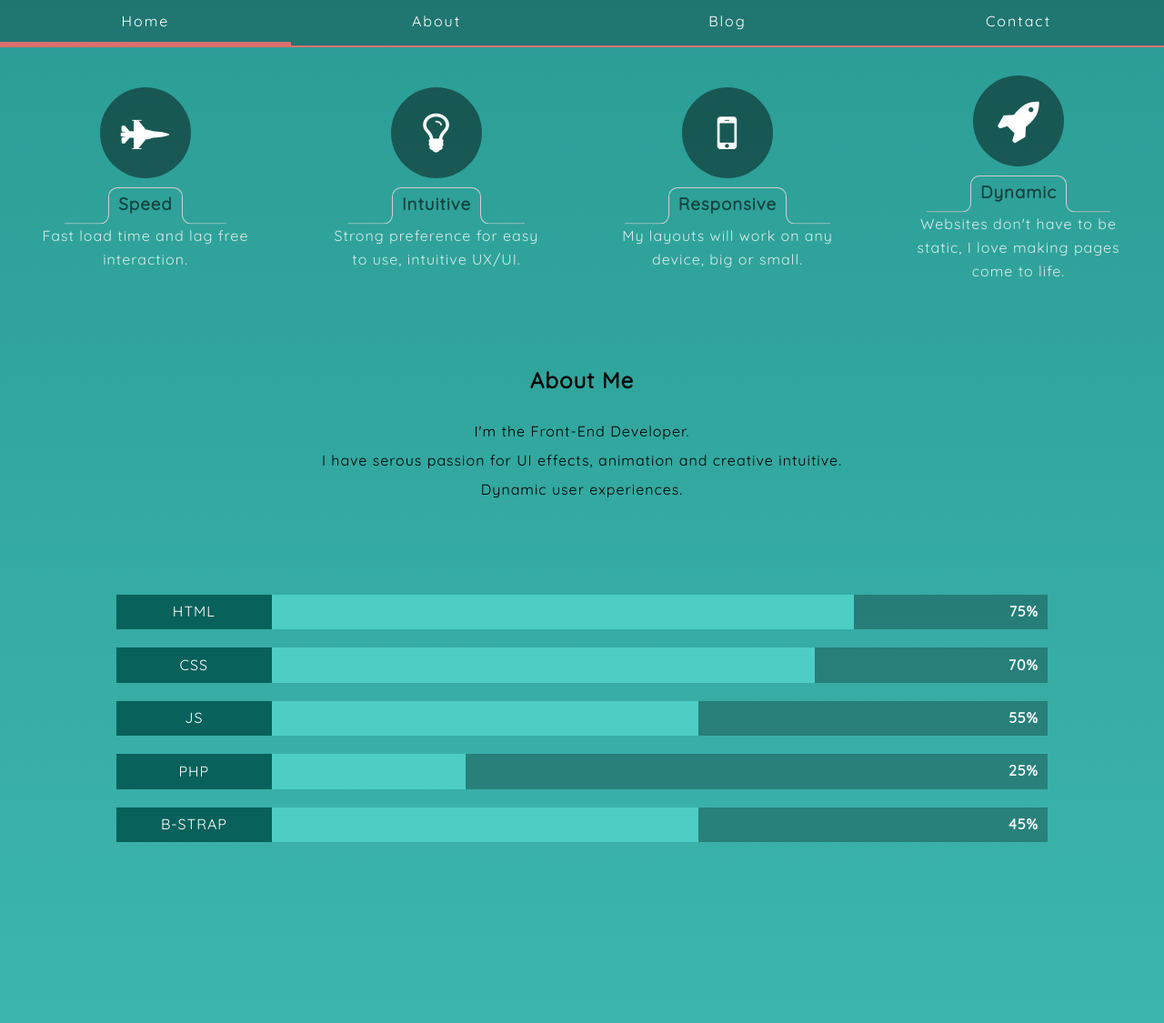
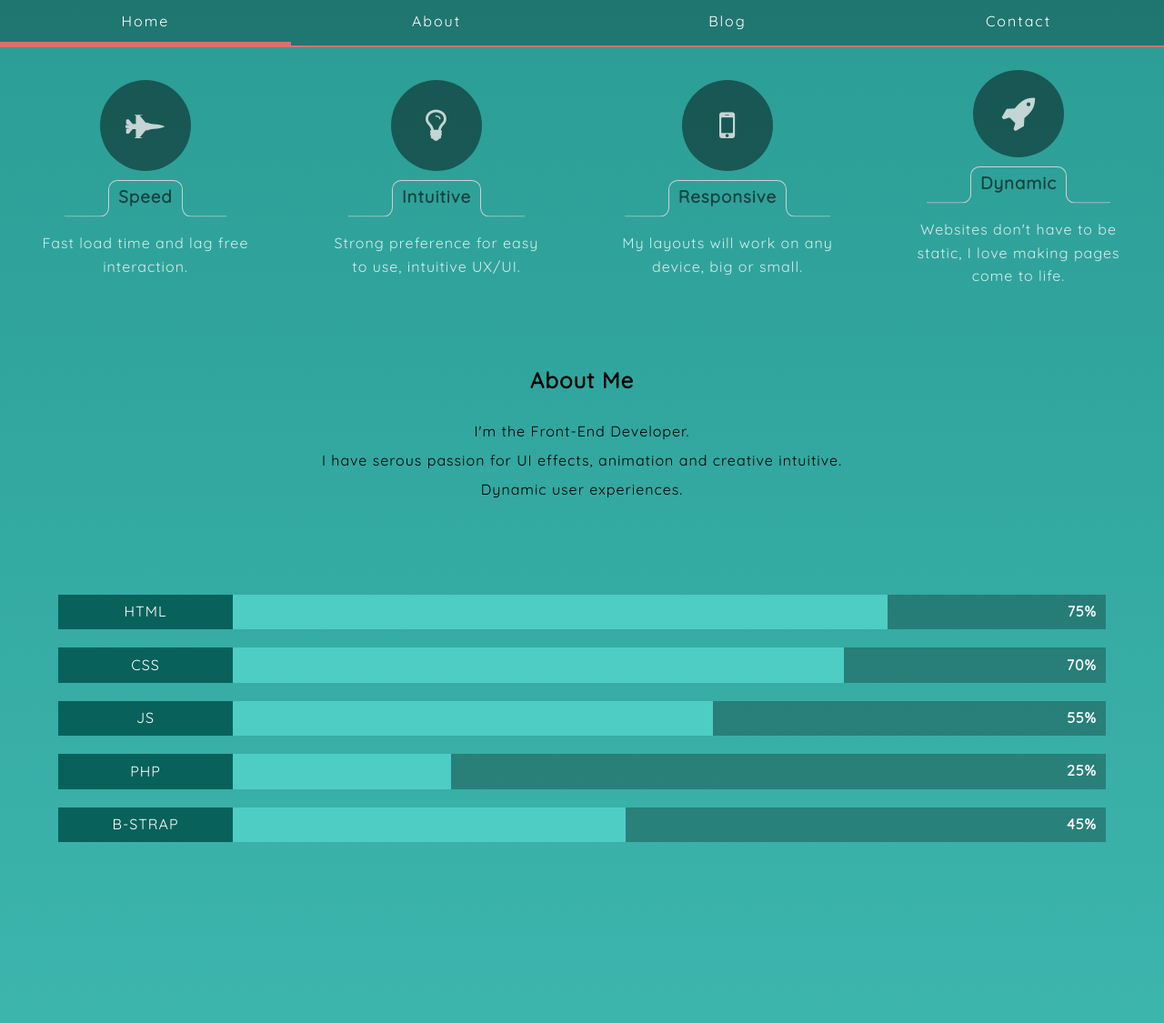
Before and after one commit to Ankit7991/Portfolio1, a PHP site: page / in a window 1280 px wide. Shown: the part 800-1925 px from the top of the page at 91% size. Run offline with PHP 8.4, Linux system fonts and the light colour scheme; some web fonts are replaced.

Commit message:
created my first ever closure, though not needed

```diff
--- a/script/script.js
+++ b/script/script.js
@@ -1,4 +1,33 @@
 'use strict';
+
+//check if element is in viewport [CLOSURE- JUST EXPERIMENTING]
+function inViewport(parentId, elementId){
+
+  var parent = document.querySelector(`#${parentId}`);
+  var element = document.querySelector(`#${elementId}`);
+
+  //what classname you want to change
+  //padClass necessery if padding true
+  return function(activateDistance, ifClassName, elseClassName, padding = false, padClass){
+
+    window.onscroll = function(){
+      var height = parent.getBoundingClientRect().top;
+      if(height <= activateDistance){
+        element.className = `${ifClassName}`;
+        if(padding){
+          parent.classList.add(`${padClass}`);
+        }
+      }else{
+        element.className = `${elseClassName}`;
+        if(padding){
+          parent.classList.remove(`${padClass}`)
+        }
+      }
+    }
+  }
+}
+
+
 //auto type container
 (function autoTypeContainer(){
 
@@ -43,18 +72,23 @@
 //sticky nav
 (function stickyNav(){
 
-  var navWrapper = document.querySelector('#main');
-  var nav = document.querySelector('#nav');
-  window.onscroll = function(){
-    var height = navWrapper.getBoundingClientRect().top;
-    if(height <= -100){
-      nav.className = 'sticky';
-      navWrapper.classList.add('sticky-nav-wrapper');
-    }else{
-      nav.className = 'nonSticky';
-      navWrapper.classList.remove('sticky-nav-wrapper');
-    }
-  }
+  //viewport closure
+  var stickyNav = inViewport('main', 'nav');
+  stickyNav(-100, 'sticky', 'nonsticky', true, 'sticky-nav-wrapper');
+  //upper code is same as below commented code
+
+  // var navWrapper = document.querySelector('#main');
+  // var nav = document.querySelector('#nav');
+  // window.onscroll = function(){
+  //   var height = navWrapper.getBoundingClientRect().top;
+  //   if(height <= -100){
+  //     nav.className = 'sticky';
+  //     navWrapper.classList.add('sticky-nav-wrapper');
+  //   }else{
+  //     nav.className = 'nonSticky';
+  //     navWrapper.classList.remove('sticky-nav-wrapper');
+  //   }
+  // }
 })();
 
 //active nav button
--- a/style/style.css
+++ b/style/style.css
@@ -386,9 +386,16 @@
 }
 
 main section.about .card .card-icon .fa {
-  color: white;
+  color: #ffffffbe;
+  font-size: 40px;
+  font-weight: lighter;
+  -webkit-transition: font-size 0.2s, color 0.4s;
+  transition: font-size 0.2s, color 0.4s;
+}
+
+main section.about .card .card-icon:hover .fa {
   font-size: 50px;
-  font-weight: lighter;
+  color: #ffffff;
 }
 
 main section.about .card .card-title {
@@ -398,6 +405,7 @@
   position: relative;
   color: #00000094;
   border-radius: 10px 10px 0 0;
+  cursor: pointer;
 }
 
 main section.about .card .card-title:after, main section.about .card .card-title:before {
@@ -428,6 +436,10 @@
           transform: translate(100%, 0.6em);
 }
 
+main section.about .card-about {
+  padding-top: 1em;
+}
+
 main section.about .about-me {
   text-align: center;
   margin-top: 5em;
@@ -456,7 +468,7 @@
 }
 
 main section.about .languages .bar-wrapper {
-  width: 80%;
+  width: 90%;
 }
 
 main section.about .languages .bar-wrapper .bar-main {
@@ -585,13 +597,19 @@
 }
 
 main section.about .languages .bar-wrapper .bar-main .bar-value .bootstrap-bar-value {
-  -webkit-animation: fivefive 1.4s 2s forwards ease-out;
-          animation: fivefive 1.4s 2s forwards ease-out;
+  -webkit-animation: fourfive 1.4s 2s forwards ease-out;
+          animation: fourfive 1.4s 2s forwards ease-out;
 }
 
-@keyframes fivefive {
+@-webkit-keyframes fourfive {
   100% {
-    width: 55%;
+    width: 45%;
+  }
+}
+
+@keyframes fourfive {
+  100% {
+    width: 45%;
   }
 }
 
--- a/style/style.scss
+++ b/style/style.scss
@@ -340,9 +340,16 @@
         @include center();
 
         .fa {
-          color: white;
-          font-size: 50px;
+          color: #ffffffbe;
+          font-size: 40px;
           font-weight: lighter;
+          transition: font-size 0.2s, color 0.4s;
+        }
+        &:hover{
+          .fa{
+            font-size: 50px;
+            color: #ffffff;
+          }
         }
       }
 
@@ -354,6 +361,7 @@
         position: relative;
         color: #00000094;
         border-radius: 10px 10px 0 0;
+        cursor: pointer;
 
         &:after,
         &:before {
@@ -381,6 +389,9 @@
         }
       }
     }
+    .card-about{
+      padding-top: 1em;
+    }
 
     .about-me{
       text-align: center;
@@ -396,7 +407,7 @@
       @include center();
       flex-flow: column;
       .bar-wrapper{
-        width: 80%;
+        width: 90%;
 
         .bar-main{
           margin: 20px 0 10px 0;
@@ -465,10 +476,10 @@
               }
             }
             .bootstrap-bar-value{
-              animation: fivefive 1.4s 2s forwards ease-out;
-              @keyframes fivefive{
+              animation: fourfive 1.4s 2s forwards ease-out;
+              @keyframes fourfive{
                 100%{
-                  width: 55%;
+                  width: 45%;
                 }
               }
             }
```
Also changed, not shown: 1 other file.
